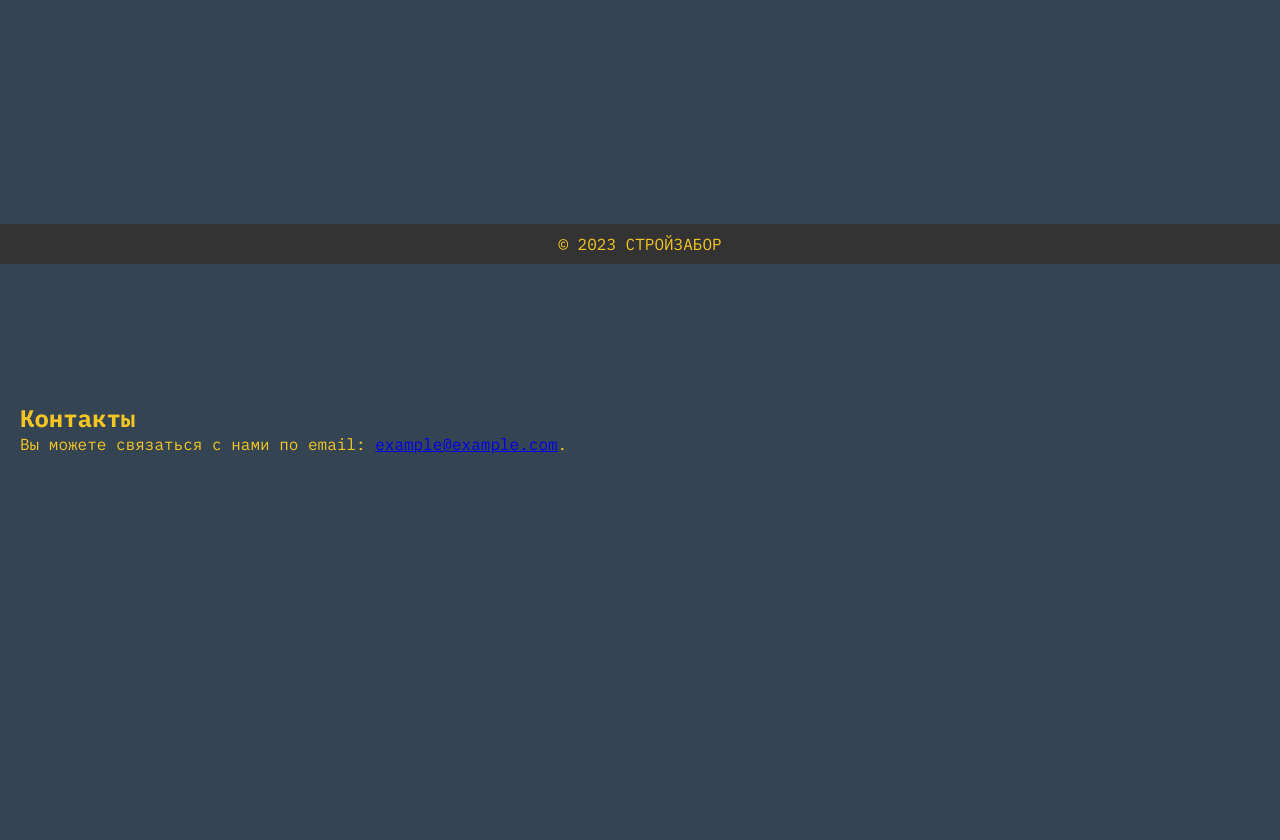
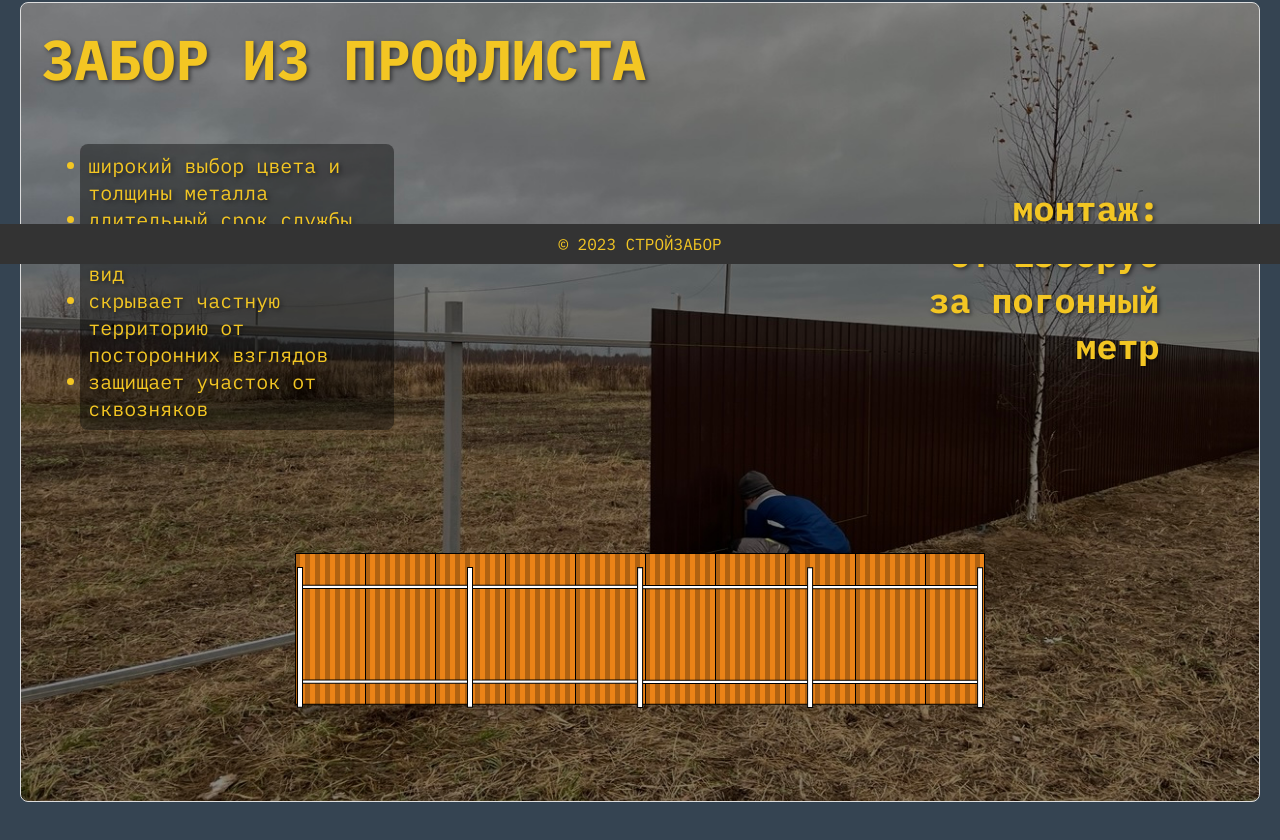
Before and after one commit to shelihov/stroy_zabor_site, a plain HTML site: page index.html in a window 1280 px wide. Shown: the part 536-1376 px from the top of the page. Before the commit the page ends 1030 px from the top, so only its background shows below. Drawn offline with Linux system fonts and the light colour scheme.

Commit message:
proflist created

```diff
--- a/index.html
+++ b/index.html
@@ -31,9 +31,20 @@
             <img src="image/big_logo.svg" alt="ЗАБОРСТРОЙ" width="500px" class="big_logo_about">
         </section>
 
-        <section>
-            <h2>Контакты</h2>
-            <p>Вы можете связаться с нами по email: <a href="mailto:example@example.com">example@example.com</a>.</p>
+        <!-- Секция "Профлист" -->
+        <section class="prof_list">
+            <h2 class="title_prof_list">ЗАБОР ИЗ ПРОФЛИСТА</h2>
+            <div class="about_prof_list">
+                <ul>
+                    <li>широкий выбор цвета и толщины металла</li>
+                    <li>длительный срок службы</li>
+                    <li>презентабельный внешний вид</li>
+                    <li>скрывает частную территорию от посторонних взглядов</li>
+                    <li>защищает участок от сквозняков</li>
+                </ul>
+            </div>
+            <div class="price_prof_list">монтаж:<br> от <b>1500руб</b><br> за погонный<br>метр</div>
+            <img src="image/prof_list.svg" alt="prof_list_svg" class="prof_list_svg">
         </section>
     </main>
 
--- a/styles.css
+++ b/styles.css
@@ -23,6 +23,11 @@ body {
     padding: 0;
     background-color: #354452;
     color: #F3C623;
+}
+
+h2 {
+    font-weight: bold;
+    font-size: 56px;
 }
 
 /* HEADER */
@@ -65,8 +70,7 @@ header {
         "image image image";
     grid-template-columns: 1fr auto 1fr; /* Три столбца: левый текст, стрелка, правый текст */
     grid-template-rows: auto auto 1fr; /* Три строки */
-    height: 100vh; /* Высота контейнера на весь экран */
-    padding: 20px;
+    min-height: 50vh;
 }
 .text_about_left {
     grid-area: left; /* Размещаем в левом верхнем углу */
@@ -95,6 +99,64 @@ header {
 }
 
 
+/* Секция "Профлист" */
+.prof_list {
+    display: grid;
+    grid-template-areas:
+        "title title title"
+        "about price price"
+        "svg svg svg";
+    grid-template-columns: 1fr 1fr 1fr; /* Три равных столбца */
+    grid-template-rows: auto auto 1fr; /* Три строки: заголовок, контент, SVG */
+    min-height: 100vh; /* Высота контейнера на весь экран */
+    padding: 20px;
+    gap: 10px; /* Расстояние между элементами */
+    background-image: url('image/prof_list_photo.jpg'); /* Фоновое изображение */
+    background-size: cover; /* Растягиваем изображение на всю секцию */
+    background-position: center; /* Центрируем изображение */
+    background-repeat: no-repeat; /* Запрещаем повторение */
+    border: 1px solid #ddd; /* Граница для наглядности */
+    border-radius: 8px; /* Скругление углов */
+}
+
+
+.title_prof_list {
+    grid-area: title;
+    justify-self: start;
+    margin: 0; /* Убираем отступы по умолчанию */
+    text-shadow: 2px 2px 4px rgba(0, 0, 0, 0.5);;
+}
+
+.about_prof_list {
+    grid-area: about;
+    justify-self: start;
+    margin: 10%; /* Убираем отступы по умолчанию */
+    background-color: #00000069;
+    font-size: 20px;
+    text-shadow: 2px 2px 4px rgba(0, 0, 0, 0.5);;
+    padding: 8px;
+    border-radius: 8px;
+}
+
+.price_prof_list {
+    grid-area: price;
+    justify-self: end;
+    margin: 10%; /* Убираем отступы по умолчанию */
+    font-size: 35px;
+    font-weight: bold;
+    text-align: right;
+    text-shadow: 2px 2px 4px rgba(0, 0, 0, 0.5);;
+}
+
+.prof_list_svg {
+    grid-area: svg;
+    justify-self: center; /* Центрирование по горизонтали */
+    align-self: center; /* Центрирование по вертикали */
+    max-width: 100%; /* Ограничение ширины изображения */
+    height: auto; /* Сохранение пропорций */
+    margin: 0; /* Убираем отступы по умолчанию */
+}
+
 main {
     padding: 20px;
 }
```
Also changed, not shown: image/line1.svg (deleted), image/line2.svg (deleted), image/prof_list.svg (added), image/prof_list_photo.jpg (added).
